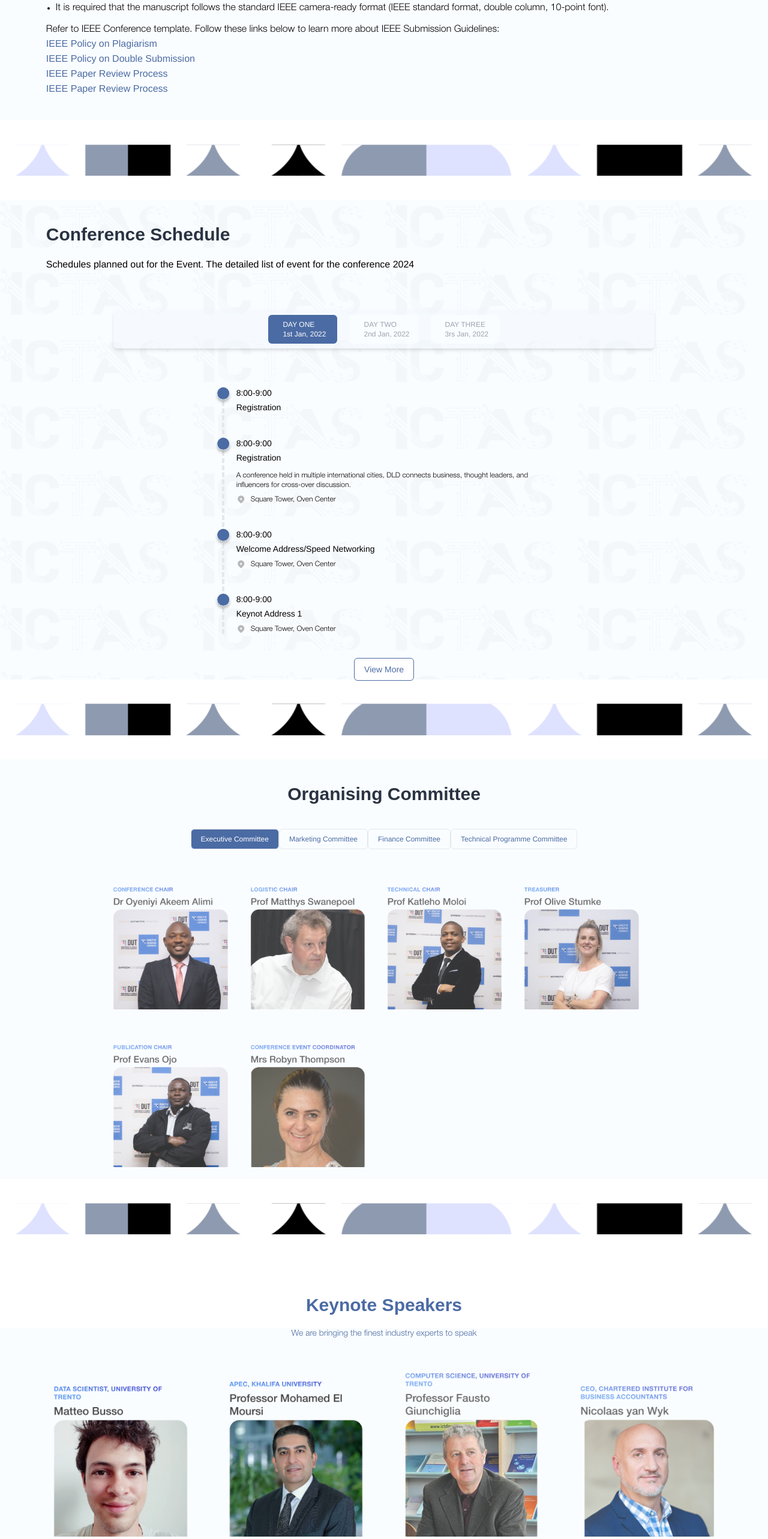
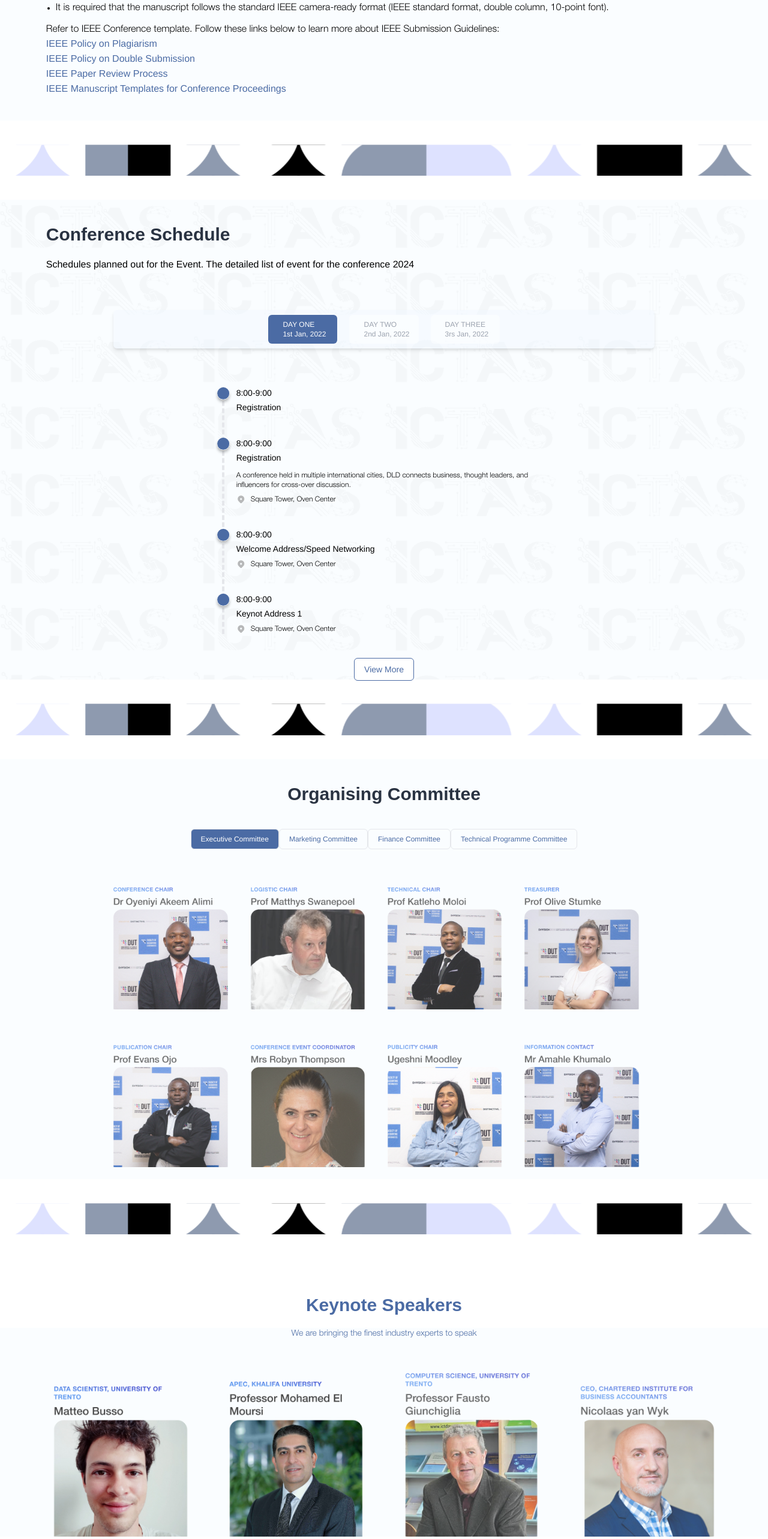
Before and after one commit to tunny17/conference-management-system, a React (Vite) app: page / in a window 1280 px wide. Shown: the part 2660-5226 px from the top of the page at 60% size. Built offline with nearby package versions, Linux system fonts and the light colour scheme; a web font is replaced by a local one.

Commit message:
fix: corrections 4

```diff
--- a/data.ts
+++ b/data.ts
@@ -610,7 +610,9 @@ export const sections = [
       '/executive/executive-3.png',
       '/executive/executive-4.png',
       '/executive/executive-5.png',
-      '/executive/executive-6.png'
+      '/executive/executive-6.png',
+      '/finance/finance-7.png',
+      '/finance/finance-8.png'
     ]
   },
   {
--- a/src/components/Footer/index.tsx
+++ b/src/components/Footer/index.tsx
@@ -1,7 +1,7 @@
 const Footer = ({ showJoinBanner = true }) => {
   return (
     <section>
-      {showJoinBanner && (
+      {/* {showJoinBanner && (
         <section className="bg-footer bg-cover bg-center bg-[#FAFDFF] px-[6%] w-[95%] md:w-[88%] h-[40vh] mx-auto mb-10 py-10 rounded-md flex flex-col md:flex-row gap-y-7 justify-center items-center">
           <div>
             <h3 className="text-xl md:text-4xl font-bold text-[#474747] w-[70%]">
@@ -32,13 +32,13 @@ const Footer = ({ showJoinBanner = true }) => {
             </button>
           </div>
         </section>
-      )}
+      )} */}
 
       <div>
         <img src="/footer.png" alt="" />
       </div>
 
-      <section className="bg-primary-light text-white px-[6%] py-10 flex flex-col md:flex-row gap-y-7 items-start justify-between">
+      {/* <section className="bg-primary-light text-white px-[6%] py-10 flex flex-col md:flex-row gap-y-7 items-start justify-between">
         <div className="w-full md:w-[25%]">
           <img src="/logo.svg" alt="" />
           <p className="text-xs helvetica-regular my-5">
@@ -166,7 +166,7 @@ const Footer = ({ showJoinBanner = true }) => {
             </button>
           </div>
         </div>
-      </section>
+      </section> */}
     </section>
   );
 };
--- a/src/pages/Home/index.tsx
+++ b/src/pages/Home/index.tsx
@@ -181,7 +181,7 @@ const Home = () => {
               className="text-primary-light"
               href="https://www.ieee.org/conferences/publishing/templates.html"
             >
-              IEEE Paper Review Process
+              IEEE Manuscript Templates for Conference Proceedings
             </a>
           </p>
         </div>
```
